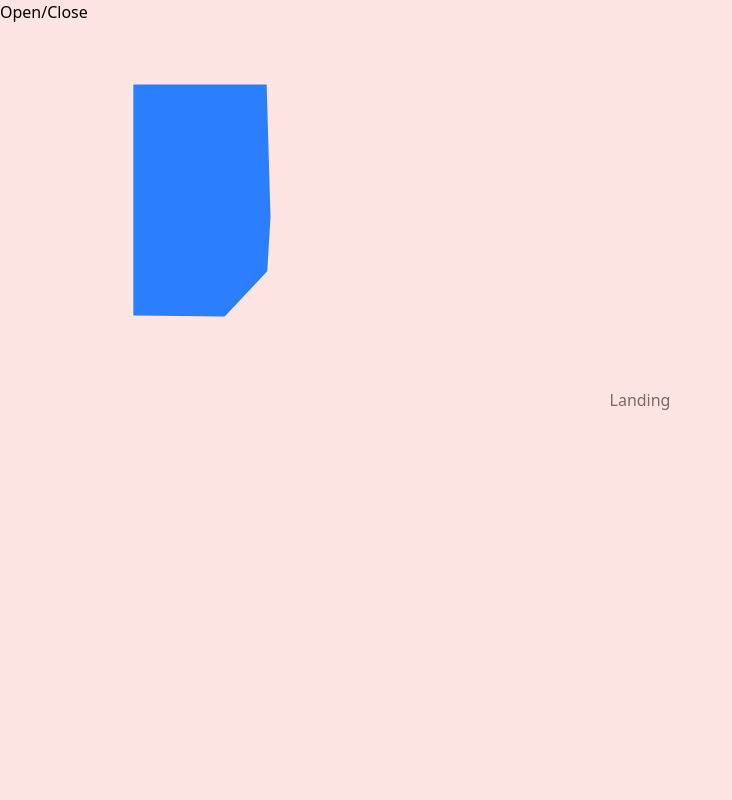
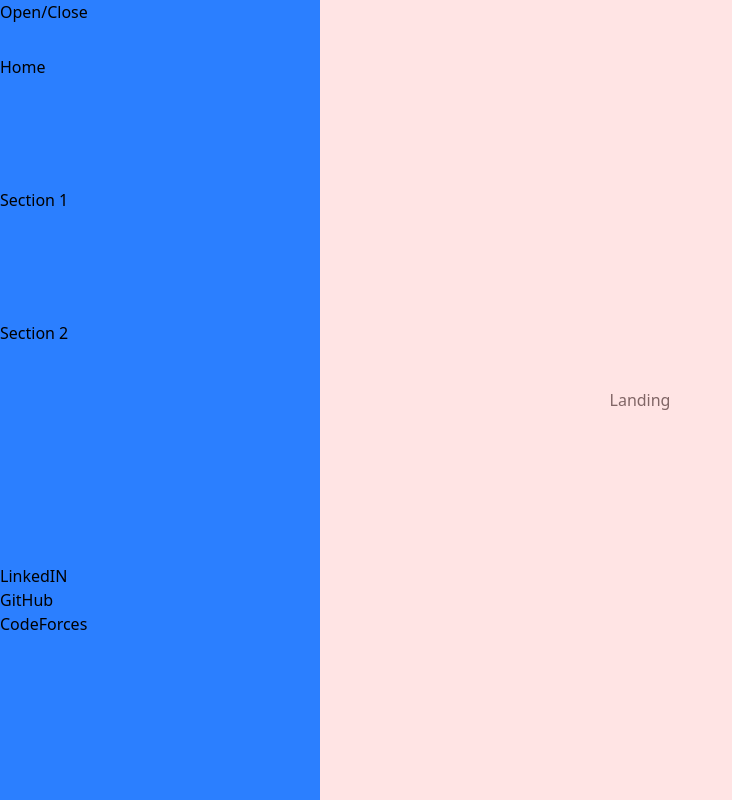
Before and after one commit to ThunderEmperors/portfolio-site, a React (Vite) app: page / in a window 1280 px wide. Both pictures are taken after a click on the element "Open/Close". Shown: the whole page, without its empty margins (0-732 px from the left). Built offline with nearby package versions, Linux system fonts and the light colour scheme.

Commit message:
in and exit animation for sidepanel

```diff
--- a/src/components/showcase/Showcase.jsx
+++ b/src/components/showcase/Showcase.jsx
@@ -5,19 +5,22 @@ import { handleSectionClick, handleOpenCloseClick } from '../../features/showcas
 import SectionDropDown from './SectionDropDown'
 import { Link } from 'react-router-dom'
 import { motion } from 'motion/react'
+import { AnimatePresence } from 'motion/react'
 
-const transition = {
-  duration: 50,
-  times: [0, 0.2, 0.4, 0.6, 0.8],
-  ease: "easeInOut",
-}
 
 const shapes = [
-  "polygon(133.33px 315.47px,224.67px 316.47px,221.50px 233.74px,222.33px 142.00px,266.67px 84.53px,133.33px 84.53px)",
-  "polygon(133.33px 315.47px,224.67px 316.47px,221.50px 233.74px,268.33px 143.00px,266.67px 84.53px,133.33px 84.53px)",
-  "polygon(133.33px 315.47px,224.67px 316.47px,247.58px 266.60px,270.50px 216.74px,268.33px 143.00px,266.67px 84.53px,133.33px 84.53px)",
-  "polygon(133.33px 315.47px,224.67px 316.47px,268.58px 271.60px,270.50px 216.74px,268.33px 143.00px,266.67px 84.53px,133.33px 84.53px)",
-  "polygon(133.33px 315.47px,269.67px 316.47px,268.58px 271.60px,270.50px 216.74px,268.33px 143.00px,266.67px 84.53px,133.33px 84.53px)",
+  "ellipse(25% 50% at -25% 50%)",
+  "ellipse(170% 170% at -25% 50%)",
+  "ellipse(170% 170% at -25% 50%)",
+  "ellipse(180% 450% at -25% 50%)",
+];
+
+const shapes1 = [
+  "ellipse(150% 180% at -25% 50%)",
+  "ellipse(120% 150% at -25% 50%)",
+  "ellipse(90% 90% at -25% 50%)",
+  "ellipse(60% 60% at -25% 50%)",
+  "ellipse(25% 50% at -25% 50%)",
 ];
 
 const Showcase = () => {
@@ -40,15 +43,17 @@ const Showcase = () => {
       <div className='absolute z-60 h-[2rem]' onClick={handleSectionOpen}>
         Open/Close
       </div>
-
-      { isOpen ?
+      <AnimatePresence>
+      { isOpen &&
         (
         <motion.div
           animate={{ clipPath: shapes }}
           transition={{
-            duration: 5,
-            times: [0, 0.2, 0.4, 0.6, 0.8]
+            duration: 2,
+            times: [0, 0.2, 0.6, 0.8],
           }}
+          // exit={{ opacity: [1, 0.8, 0.6, 0.3, 0], times: [0, 0.2, 0.6, 0.8, 1], duration: 1 }}
+          exit={{ clipPath: shapes1}}
           className='side-panel w-[20rem] bg-blue-500'
         >
         <div className='side-sections' id='section-1'>
@@ -83,8 +88,9 @@ const Showcase = () => {
         </div>
 
         </motion.div>
-        ) : (<></>)
+        )
       }
+      </AnimatePresence>
     </>
   )
 }
--- a/src/components/showcase/showcase.scss
+++ b/src/components/showcase/showcase.scss
@@ -19,8 +19,6 @@
   border-right: 2px;
   z-index: 50;
   float: left;
-  shape-outside: ellipse(31% 50% at 50% 50%);
-  clip-path: ellipse(31% 50% at 50% 50%);
   shape-margin: 10px;
 }
 
```
